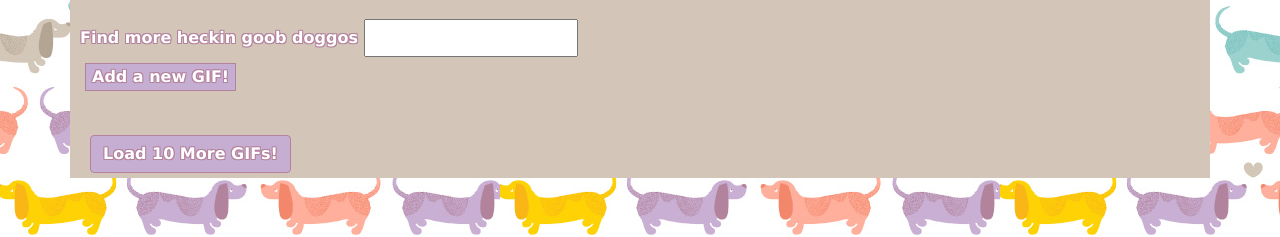
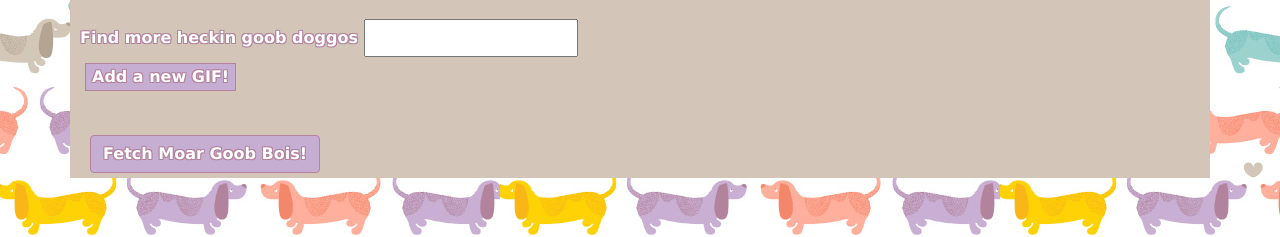
Before and after one commit to kalargent/Doggo-GIF-Generator, a plain HTML site: page index.html in a window 1280 px wide. Shown: the part 222-459 px from the top of the page. Drawn offline with nearby package versions, Linux system fonts and the light colour scheme.

Commit message:
button name update

```diff
--- a/index.html
+++ b/index.html
@@ -31,7 +31,7 @@
     </div><br>
 
     <!-- THIS IS WHERE THE GIFs GO -->
-    <button type="button" class="btn btn-primary" id="loadMore">Load 10 More GIFs!</button>
+    <button type="button" class="btn btn-primary" id="loadMore">Fetch Moar Goob Bois!</button>
     <br>
     <div id="results"></div>
 
```
